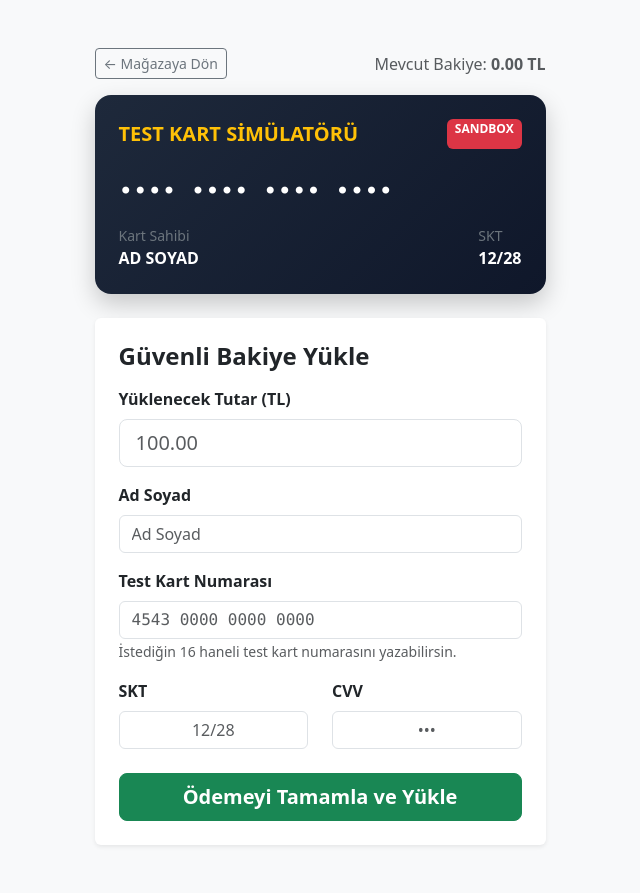
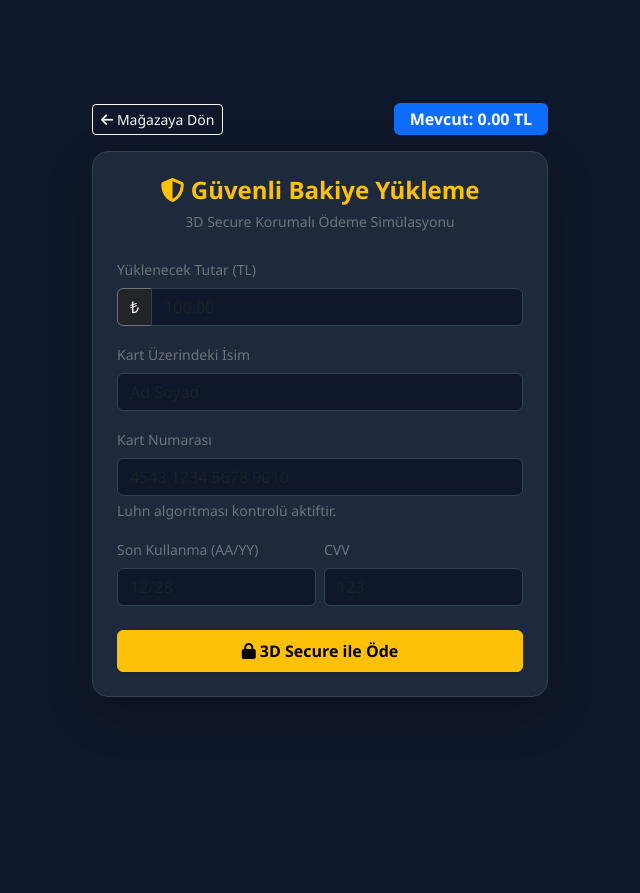
Before and after one commit to beratkalafat039-cyber/PinGamer, a Flask app: template templates/deposit.html in a window 1280 px wide. Shown: the whole page, without its empty margins (320-960 px from the left). After the commit the page ends 697 px from the top, so only its background shows below. Run offline with Flask 3, Linux system fonts and the light colour scheme; the template is opened without the code that fills it, so the values that code supplies are empty; some libraries are stand-ins or nearby versions.

Commit message:
Revamp deposit.html for 3D Secure payments
Updated the deposit page to include 3D Secure payment simulation features and improved styling.

```diff
--- a/templates/deposit.html
+++ b/templates/deposit.html
@@ -3,99 +3,75 @@
 <head>
     <meta charset="UTF-8">
     <meta name="viewport" content="width=device-width, initial-scale=1.0">
-    <title>Bakiye Yükle - Sandbox Test</title>
+    <title>Bakiye Yükle - 3D Secure</title>
     <link href="https://cdn.jsdelivr.net/npm/bootstrap@5.3.0/dist/css/bootstrap.min.css" rel="stylesheet">
+    <link rel="stylesheet" href="https://cdnjs.cloudflare.com/ajax/libs/font-awesome/6.4.0/css/all.min.css">
     <style>
-        .credit-card-preview {
-            background: linear-gradient(135deg, #1e293b, #0f172a);
-            border-radius: 16px;
-            color: #fff;
-            padding: 24px;
-            margin-bottom: 24px;
-            box-shadow: 0 10px 25px rgba(0,0,0,0.2);
-        }
+        body { background-color: #0f172a; color: #f8fafc; font-family: 'Segoe UI', Tahoma, Geneva, Verdana, sans-serif; }
+        .card-custom { background-color: #1e293b; border: 1px solid #334155; border-radius: 16px; }
+        .form-control { background-color: #0f172a; border: 1px solid #334155; color: #fff; }
+        .form-control:focus { background-color: #0f172a; border-color: #3b82f6; color: #fff; box-shadow: 0 0 0 0.25rem rgba(59, 130, 246, 0.25); }
     </style>
 </head>
-<body class="bg-light">
+<body class="d-flex align-items-center py-5" style="min-height: 100vh;">
 
-<div class="container py-5">
-    <div class="row justify-content-center">
-        <div class="col-md-6 col-lg-5">
-
+<div class="container" style="max-width: 480px;">
     <div class="d-flex justify-content-between align-items-center mb-3">
-                <a href="/" class="btn btn-outline-secondary btn-sm">← Mağazaya Dön</a>
-                <span class="text-muted">Mevcut Bakiye: <strong>{{ "%.2f"|format(balance) }} TL</strong></span>
+        <a href="/" class="btn btn-outline-light btn-sm"><i class="fa-solid fa-arrow-left"></i> Mağazaya Dön</a>
+        <span class="badge bg-primary px-3 py-2 fs-6">Mevcut: {{ "%.2f"|format(balance) }} TL</span>
     </div>
 
-            <!-- Kart Önizleme Kartı -->
-            <div class="credit-card-preview">
-                <div class="d-flex justify-content-between mb-4">
-                    <span class="fw-bold fs-5 text-warning">TEST KART SİMÜLATÖRÜ</span>
-                    <span class="badge bg-danger">SANDBOX</span>
+    <div class="card card-custom p-4 shadow-lg">
+        <div class="text-center mb-4">
+            <h4 class="fw-bold text-warning mb-1"><i class="fa-solid fa-shield-halved"></i> Güvenli Bakiye Yükleme</h4>
+            <small class="text-secondary">3D Secure Korumalı Ödeme Simülasyonu</small>
         </div>
-                <div class="fs-4 font-monospace mb-3 tracking-wide" id="cardDisplay">•••• •••• •••• ••••</div>
-                <div class="d-flex justify-content-between">
-                    <div>
-                        <small class="text-secondary d-block">Kart Sahibi</small>
-                        <span id="nameDisplay" class="fw-bold">AD SOYAD</span>
-                    </div>
-                    <div>
-                        <small class="text-secondary d-block">SKT</small>
-                        <span id="dateDisplay" class="fw-bold">12/28</span>
-                    </div>
+
+        {% with messages = get_flashed_messages(with_categories=true) %}
+          {% if messages %}
+            {% for category, message in messages %}
+              <div class="alert alert-{{ category }} p-2 small mb-3">{{ message }}</div>
+            {% endfor %}
+          {% endif %}
+        {% endwith %}
+
+        <form action="/deposit" method="POST">
+            <div class="mb-3">
+                <label class="form-label small text-secondary">Yüklenecek Tutar (TL)</label>
+                <div class="input-group">
+                    <span class="input-group-text bg-dark border-secondary text-white">₺</span>
+                    <input type="number" step="0.01" name="amount" class="form-control" required placeholder="100.00">
                 </div>
             </div>
 
-            <!-- Ödeme Formu -->
-            <div class="card border-0 shadow-sm p-4">
-                <h4 class="fw-bold mb-3">Güvenli Bakiye Yükle</h4>
-
-                <form action="/deposit" method="POST">
             <div class="mb-3">
-                        <label class="form-label fw-semibold">Yüklenecek Tutar (TL)</label>
-                        <input type="number" step="0.01" name="amount" class="form-control form-control-lg" placeholder="100.00" required>
+                <label class="form-label small text-secondary">Kart Üzerindeki İsim</label>
+                <input type="text" name="card_holder" class="form-control" required placeholder="Ad Soyad">
             </div>
 
             <div class="mb-3">
-                        <label class="form-label fw-semibold">Ad Soyad</label>
-                        <input type="text" name="user_name" id="cardHolder" class="form-control" placeholder="Ad Soyad" required oninput="document.getElementById('nameDisplay').innerText = this.value.toUpperCase() || 'AD SOYAD'">
+                <label class="form-label small text-secondary">Kart Numarası</label>
+                <input type="text" name="card_number" maxlength="19" class="form-control" required placeholder="4543 1234 5678 9010">
+                <div class="form-text text-secondary small">Luhn algoritması kontrolü aktiftir.</div>
             </div>
 
-                    <div class="mb-3">
-                        <label class="form-label fw-semibold">Test Kart Numarası</label>
-                        <input type="text" name="card_number" id="cardNumber" class="form-control font-monospace" placeholder="4543 0000 0000 0000" maxlength="19" required oninput="updateCardNumber(this)">
-                        <small class="text-muted">İstediğin 16 haneli test kart numarasını yazabilirsin.</small>
-                    </div>
-
-                    <div class="row mb-4">
+            <div class="row g-2 mb-4">
                 <div class="col-6">
-                            <label class="form-label fw-semibold">SKT</label>
-                            <input type="text" id="cardDate" class="form-control text-center" placeholder="12/28" maxlength="5" required oninput="document.getElementById('dateDisplay').innerText = this.value || '12/28'">
+                    <label class="form-label small text-secondary">Son Kullanma (AA/YY)</label>
+                    <input type="text" name="exp_date" maxlength="5" class="form-control" required placeholder="12/28">
                 </div>
                 <div class="col-6">
-                            <label class="form-label fw-semibold">CVV</label>
-                            <input type="password" class="form-control text-center" placeholder="•••" maxlength="3" required>
+                    <label class="form-label small text-secondary">CVV</label>
+                    <input type="password" name="cvv" maxlength="4" class="form-control" required placeholder="123">
                 </div>
             </div>
 
-                    <button type="submit" class="btn btn-success btn-lg w-100 fw-bold">
-                        Ödemeyi Tamamla ve Yükle
+            <button type="submit" class="btn btn-warning w-100 fw-bold py-2 shadow-sm">
+                <i class="fa-solid fa-lock"></i> 3D Secure ile Öde
             </button>
         </form>
     </div>
-
 </div>
-    </div>
-</div>
-
-<script>
-function updateCardNumber(input) {
-    let value = input.value.replace(/\D/g, '');
-    let formatted = value.match(/.{1,4}/g)?.join(' ') || '';
-    input.value = formatted;
-    document.getElementById('cardDisplay').innerText = formatted || '•••• •••• •••• ••••';
-}
-</script>
 
 </body>
 </html>
```
Lines whose indentation alone changed are shown as unchanged.
